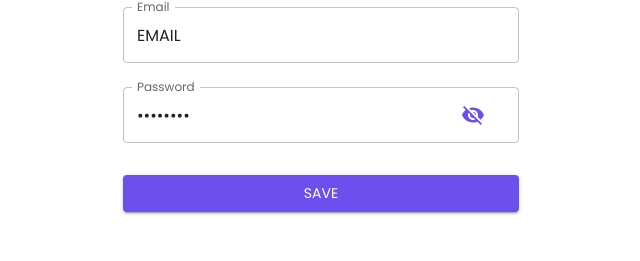
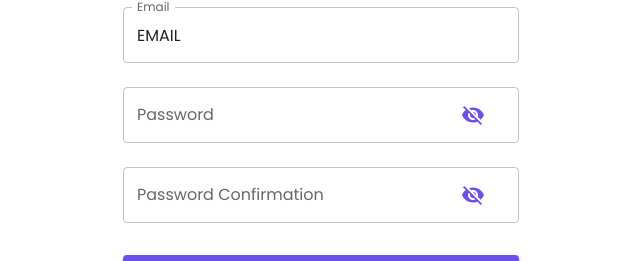
Before and after one commit to roccopolimen/nextround, a React (Create React App) app in the folder client/: page /settings in a window 1280 px wide. Shown: the part 241-502 px from the top of the page, without its empty margins (319-959 px from the left). Built offline with nearby package versions, Linux system fonts and the light colour scheme.

Commit message:
password validation

```diff
--- a/client/src/pages/Settings/index.tsx
+++ b/client/src/pages/Settings/index.tsx
@@ -13,16 +13,20 @@ import VisibilityOff from "@material-ui/icons/VisibilityOff";
 
 export default function Settings() {
     const [showPassword, setShowPassword] = useState(false);
+    const [showPassword2, setShowPassword2] = useState(false);
     const handleClickShowPassword = () => setShowPassword(!showPassword);
+    const handleClickShowPassword2 = () => setShowPassword2(!showPassword2);
 
   const handleSubmit = (event: React.FormEvent<HTMLFormElement>) => {
     event.preventDefault();
     // TODO PATCH/PUT
     const data = new FormData(event.currentTarget);
+    // if (data.get)
     console.log({
       name: data.get("name"),
       email: data.get("email"),
       password: data.get("password"),
+      password2: data.get("password2"),
     });
   };
 
@@ -78,9 +82,7 @@ export default function Settings() {
             id="password"
             label="Password"
             name="password"
-            autoComplete="password"
             variant="outlined"
-            defaultValue="PASSWORD"
             // helperText="Password"
             type={showPassword ? "text" : "password"}
             InputProps={{ // toggling
@@ -91,6 +93,28 @@ export default function Settings() {
                       onClick={handleClickShowPassword}
                     >
                       {showPassword ? <Visibility /> : <VisibilityOff />}
+                     </Button>
+                   </InputAdornment>
+                )
+              }}
+          />
+          <TextField
+            margin="normal"
+            fullWidth
+            id="password2"
+            label="Password Confirmation"
+            name="password2"
+            variant="outlined"
+            // helperText="Password"
+            type={showPassword2 ? "text" : "password"}
+            InputProps={{ // toggling
+                endAdornment: (
+                  <InputAdornment position="end">
+                    <Button
+                      aria-label="toggle password visibility"
+                      onClick={handleClickShowPassword2}
+                    >
+                      {showPassword2 ? <Visibility /> : <VisibilityOff />}
                      </Button>
                    </InputAdornment>
                 )
```
